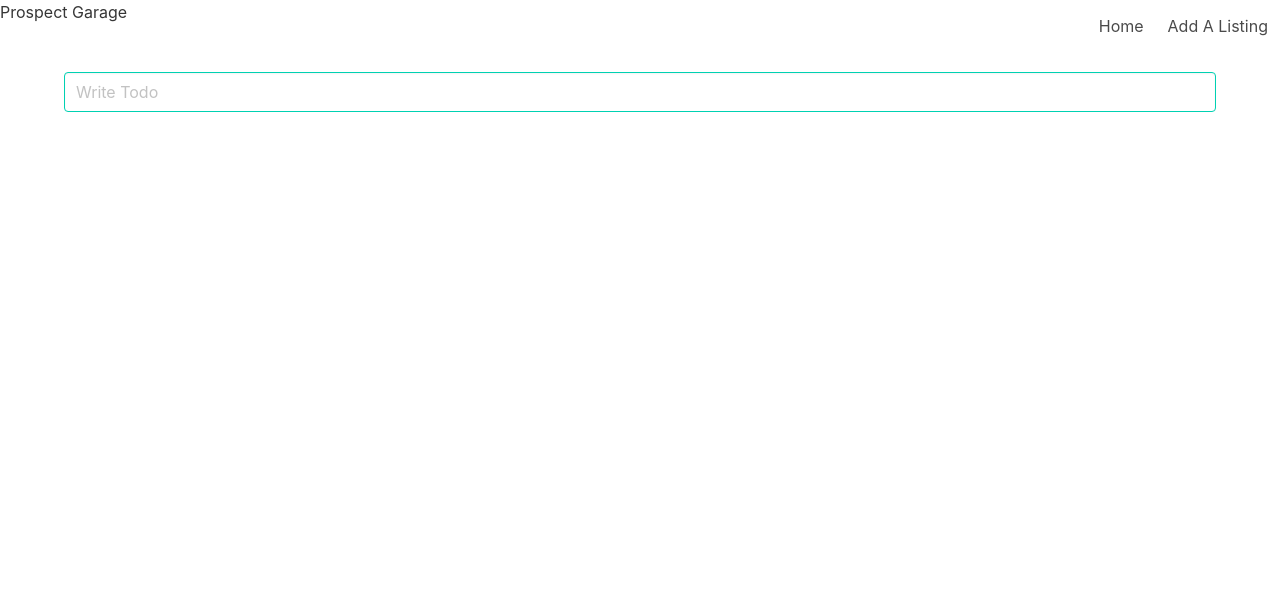
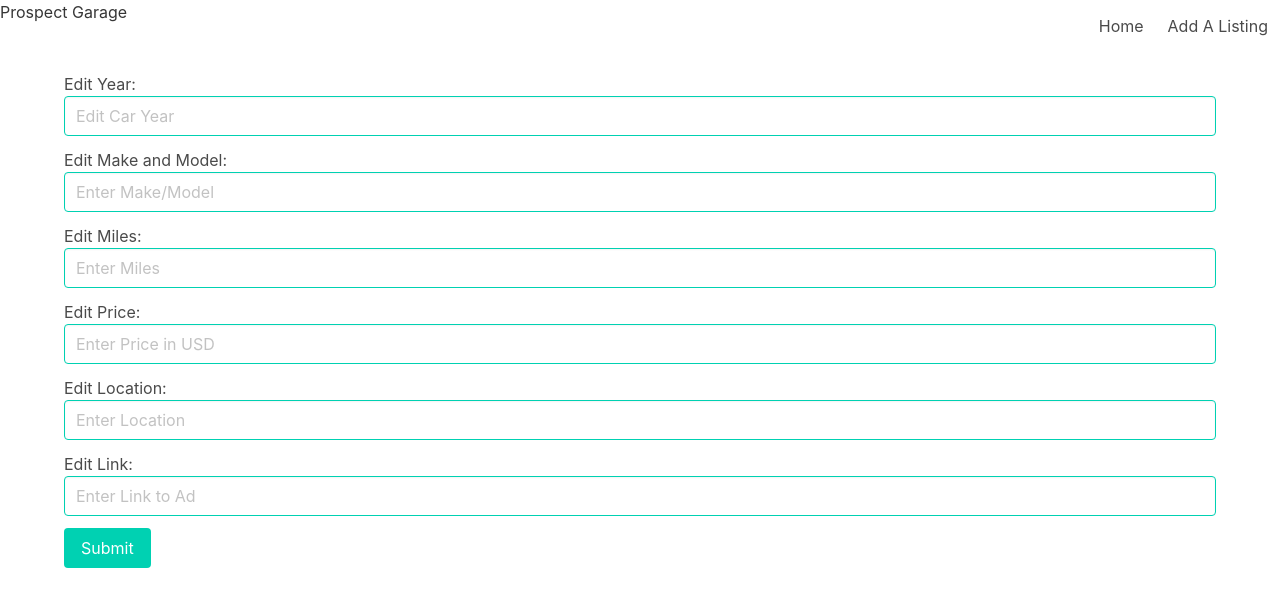
Before and after one commit to s550/prospect-garage, a React (Create React App) app: page /edit/1 in a window 1280 px wide. Shown: the top 606 px of the page. Built offline with nearby package versions, Linux system fonts and the light colour scheme; no server answers.

Commit message:
fixed edit functionality and added buttons to the car cards

```diff
--- a/src/App.js
+++ b/src/App.js
@@ -13,10 +13,10 @@ class App extends Component {
       <Router>
         <div className="container">
         <header>
-        <nav class="navbar is-fixed-top">
-          <div class="navbar-brand">
+        <nav className="navbar is-fixed-top">
+          <div className="navbar-brand">
             <a href="#">Prospect Garage</a>
-            <a role="button" class="navbar-burger burger" aria-label="menu" aria-expanded="false" data-target="navbarBasicExample" onclick="document.querySelector('.navbar-menu').classList.toggle('is-active');">
+            <a role="button" className="navbar-burger burger" aria-label="menu" aria-expanded="false" data-target="navbarBasicExample" onClick="document.querySelector('.navbar-menu').classList.toggle('is-active');">
               <span aria-hidden="true"></span>
               <span aria-hidden="true"></span>
               <span aria-hidden="true"></span>
@@ -26,8 +26,8 @@ class App extends Component {
               <span aria-hidden="true"></span>
               </a>
             </div>
-            <div id="navbarBasicExample" class="navbar-menu">
-              <div class="navbar-end">
+            <div id="navbarBasicExample" className="navbar-menu">
+              <div className="navbar-end">
                 <Link to="/" className="navbar-item">Home</Link>
                 <Link to="/create" className="navbar-item">Add A Listing</Link>
                </div>
--- /dev/null
+++ b/src/components/car-delete.js
@@ -0,0 +1,23 @@
+import React, { Component } from 'react';
+import axios from 'axios';
+
+class DelBtn extends Component{
+    constructor(props){
+        super(props);
+        // this.delete = this.delete.bind(this);
+    }
+    onClick(e){
+        e.preventDefault();
+        axios.get("http://localhost:3000/cars/delete"+ this.props.obj._id)
+            .then(console.log("Car Deleted"))
+            .catch(err => console.log(err))
+    }
+    render(){
+        return(
+            <button onClick={this.onClick} className="button is-danger card-footer-item">Delete</button>
+        );
+    }
+};
+
+
+export default DelBtn;
--- a/src/components/car-edit.js
+++ b/src/components/car-edit.js
@@ -1,25 +1,157 @@
 import React, { Component } from 'react';
-
+import axios from 'axios';
 class EditCar extends Component{
     constructor(props){
         super(props);
-        this.state = {
-            todo: null
+
+        this.onChangeCarName = this.onChangeCarName.bind(this);
+        this.onChangeCarMiles = this.onChangeCarMiles.bind(this);
+        this.onChangeCarPrice = this.onChangeCarPrice.bind(this);
+        this.onChangeCarLocation = this.onChangeCarLocation.bind(this);
+        this.onChangeCarLink = this.onChangeCarLink.bind(this);
+        this.onChangeCarYear = this.onChangeCarYear.bind(this);
+        this.onSubmit = this.onSubmit.bind(this);
+        // Sets the initial state
+        this.state ={
+            car_name: '',
+            car_miles: '',
+            car_price: '',
+            car_location: '',
+            car_link: '',
+            car_year: '',
+            car_avalible: true
         }
     }
+    // Retrieves current information on the selected car using the car's unique id appended to the get request url
+    // then sets the current state to the information recevied from the backend
+    componentDidMount(){
+        axios.get('http://localhost:4000/cars/'+this.props.match.params.id)
+        .then(response =>{
+            this.setState({
+                car_name: response.data.car_name,
+                car_miles: response.data.car_miles,
+                car_price: response.data.car_price,
+                car_location: response.data.car_location,
+                car_link: response.data.car_link,
+                car_year: response.data.car_year
+            })
+        })
+        .catch(err => console.log(err))
+    }
+
+    onChangeCarName(e){
+        this.setState({
+            car_name: e.target.value
+        });
+        // sets car name to value entered
+    }
+    onChangeCarMiles(e){
+        this.setState({
+            car_miles: e.target.value
+        });
+        // sets car miles to value entered
+    }
+    onChangeCarPrice(e){
+        this.setState({
+            car_price: e.target.value
+        });
+        // sets car price to value entered
+    }
+    onChangeCarLocation(e){
+        this.setState({
+            car_location: e.target.value
+        });
+        // this.props.onSearch();
+    }
+    onChangeCarLink(e){
+        this.setState({
+            car_link: e.target.value
+        });
+        // this.props.onSearch();
+    }
+    onChangeCarYear(e){
+        this.setState({
+            car_year: e.target.value
+        });
+        // this.props.onSearch();
+    }
+    onSubmit(e){
+       e.preventDefault();
+
+        const editedCar = {
+            car_name: this.state.car_name,
+            car_miles: this.state.car_miles,
+            car_price: this.state.car_price,
+            car_location: this.state.car_location,
+            car_link: this.state.car_link,
+            car_year: this.state.car_year,
+            car_avalible: this.state.car_avalible
+        };
+
+        console.log(editedCar);
+        axios.post("http://localhost:4000/cars/update/"+this.props.match.params.id, editedCar)
+            .then(res =>
+                console.log(res.data));
+
+       this.props.history.push('/')
+    }
+
     render(){
         return(
+            <div className="pg-mid">
+                {/* <h1>Edit Vehicle</h1> */}
+            <form onSubmit={this.onSubmit}>
             <div className="field">
+            <label htmlFor="">Edit Year: </label>
                 <div className="control">
-                    <input className="input is-primary" placeholder="Write Todo" type="text" value={this.state.todo} onChange={event => this.onInputChange(event.target.value)} />
+                    <input className="input is-primary" placeholder="Edit Car Year" type="text" value={this.state.car_year} onChange={this.onChangeCarYear} />
                 </div>
+                </div>
+            <div className="field">
+            <label htmlFor="">Edit Make and Model: </label>
+                <div className="control">
+                    <input className="input is-primary" placeholder="Enter Make/Model" type="text" value={this.state.car_name} onChange={this.onChangeCarName} />
+                </div>
+                </div>
+                <div className="field">
+                <label htmlFor="">Edit Miles: </label>
+                <div className="control">
+                    <input className="input is-primary" placeholder="Enter Miles" type="text" value={this.state.car_miles} onChange={this.onChangeCarMiles} />
+                </div>
+                </div>
+                <div className="field">
+                <label htmlFor="">Edit Price: </label>
+                <div className="control">
+                    <input className="input is-primary" placeholder="Enter Price in USD" type="text" value={this.state.car_price} onChange={this.onChangeCarPrice} />
+                </div>
+                </div>
+                <div className="field">
+                <label htmlFor="">Edit Location: </label>
+                <div className="control">
+                    <input className="input is-primary" placeholder="Enter Location" type="text" value={this.state.car_location} onChange={this.onChangeCarLocation} />
+                </div>
+                </div>
+                <div className="field">
+                <label htmlFor="">Edit Link: </label>
+                <div className="control">
+                    <input className="input is-primary" placeholder="Enter Link to Ad" type="text" value={this.state.car_link} onChange={this.onChangeCarLink} />
+                </div>
+                </div>
+                {/* <div class="field">
+                    <label class="label">Additional Notes About The Car:</label>
+                    <div class="control">
+                        <textarea class="textarea" placeholder="Notes:" value={this.state.car_notes} onChange={this.onChangeCarNotes}></textarea>
+                    </div>
+                </div> */}
+                <div className="field">
+                    <input type="submit" value="Submit" className="button is-primary"/>
+                </div>
+            </form>
             </div>
+
         );
     }
-    onInputChange(todo){
-        this.setState({todo});
-        // this.props.onSearch();
-    }
+
 }
 
 export default EditCar;
--- a/src/components/car-list.js
+++ b/src/components/car-list.js
@@ -2,6 +2,7 @@ import React, { Component } from 'react';
 import { Link } from 'react-router-dom';
 import axios from 'axios';
 import MicrolinkCard from '@microlink/react';
+import DelBtn from './car-delete';
 
 const Car = props => (
         <div className="card">
@@ -24,17 +25,20 @@ const Car = props => (
         </div>
         <div className="content">
             <ul>
-                <li>Price: {props.car.car_price}$</li>
-                <li>Miles: {props.car.car_miles}mi</li>
+                <li>Price: ${props.car.car_price}</li>
+                <li>Miles: {props.car.car_miles}</li>
                 <li>Location: {props.car.car_location}</li>
             </ul>
         </div>
         </div>
         {/* <img src={ props.car.car_link } alt=""/> */}
-        <Link to={"/edit/"+props.car._id}>Edit</Link>
-
+        <footer className="card-footer">
+        <Link to={"/edit/"+props.car._id} className='button is-primary card-footer-item'>Edit</Link>
+        <Link to={"/delete/"} className="button is-danger card-footer-item">Delete</Link>
+        </footer>
         </div>
 );
+
 
 class CarList extends Component {
     constructor(props){
--- a/src/index.css
+++ b/src/index.css
@@ -32,6 +32,10 @@
   background: transparent !important;
 }
 
+/* .is-danger.card-footer-item{
+  padding: none !important;
+} */
+
 /* .column{
   width: 100%;
 } */
```
Also changed, not shown: 2 other files (tests, documents, lock files or other folders).
